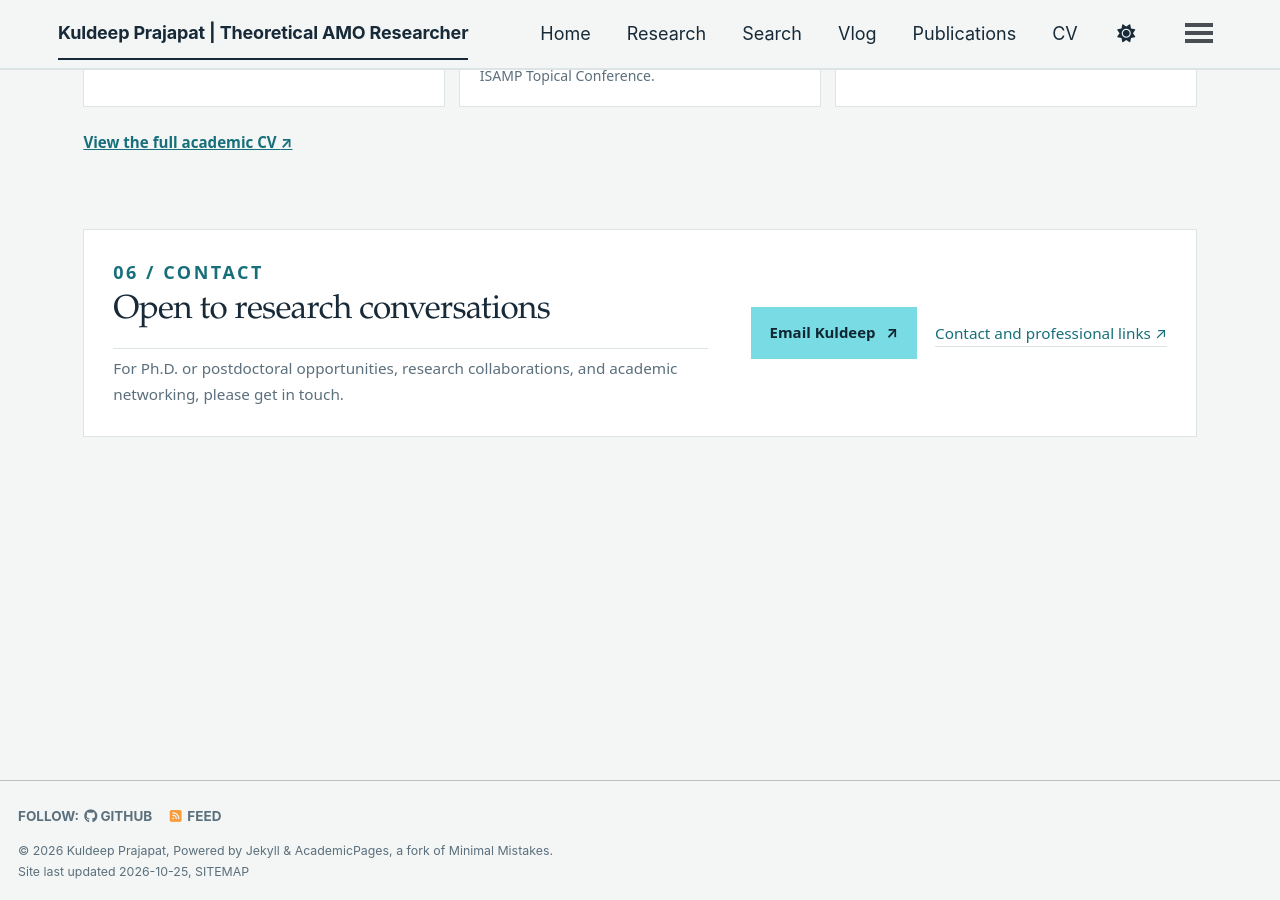
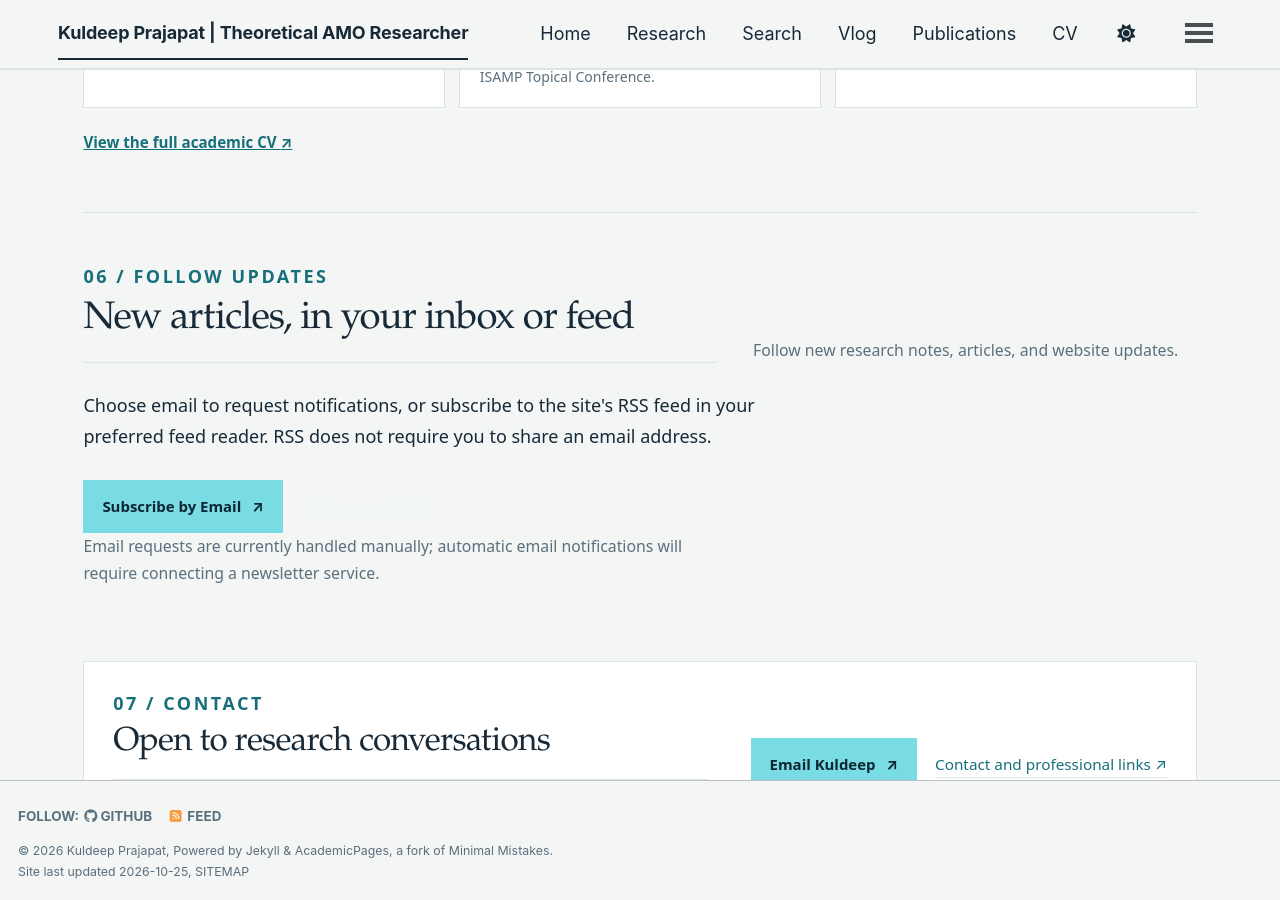
Before and after one commit to PRAJAPAT-KULDEEP/kuldeep-prajapat, a Jekyll site: the page built from _pages/about.md, in a window 1280 px wide and 900 px high, scrolled down 3083 px. Built offline with Jekyll 4.4.1, drawn with Linux system fonts in a browser that asks for light colours; a style sheet for code colours, icons or effects is not loaded.

Commit message:
Add email and RSS follow buttons to homepage

```diff
--- a/_pages/about.md
+++ b/_pages/about.md
@@ -132,9 +132,22 @@ redirect_from:
 <p class="section-more"><a href="{{ '/cv/' | relative_url }}">View the full academic CV <span aria-hidden="true">↗</span></a></p>
 </section>
 
+<section class="kp-section follow-cta" id="follow-updates" markdown="1">
+<div class="section-heading" markdown="1">
+<div markdown="1">
+<p class="section-kicker">06 / FOLLOW UPDATES</p>
+## New articles, in your inbox or feed
+</div>
+<p class="section-intro">Follow new research notes, articles, and website updates.</p>
+</div>
+<p>Choose email to request notifications, or subscribe to the site's RSS feed in your preferred feed reader. RSS does not require you to share an email address.</p>
+<p class="hero__actions"><a class="kp-btn" href="mailto:d22091@students.iitmandi.ac.in?subject=Subscribe%20to%20research%20updates&amp;body=Please%20add%20me%20to%20the%20email%20notification%20list%20for%20new%20articles%20on%20your%20website.">Subscribe by Email <span aria-hidden="true">↗</span></a><a class="kp-text-link" href="{{ '/feed.xml' | relative_url }}">Follow via RSS <span aria-hidden="true">↗</span></a></p>
+<p class="section-intro">Email requests are currently handled manually; automatic email notifications will require connecting a newsletter service.</p>
+</section>
+
 <section class="kp-section contact-cta" id="contact" markdown="1">
 <div>
-<p class="section-kicker">06 / CONTACT</p>
+<p class="section-kicker">07 / CONTACT</p>
 <h2>Open to research conversations</h2>
 <p>For Ph.D. or postdoctoral opportunities, research collaborations, and academic networking, please get in touch.</p>
 </div>
```
